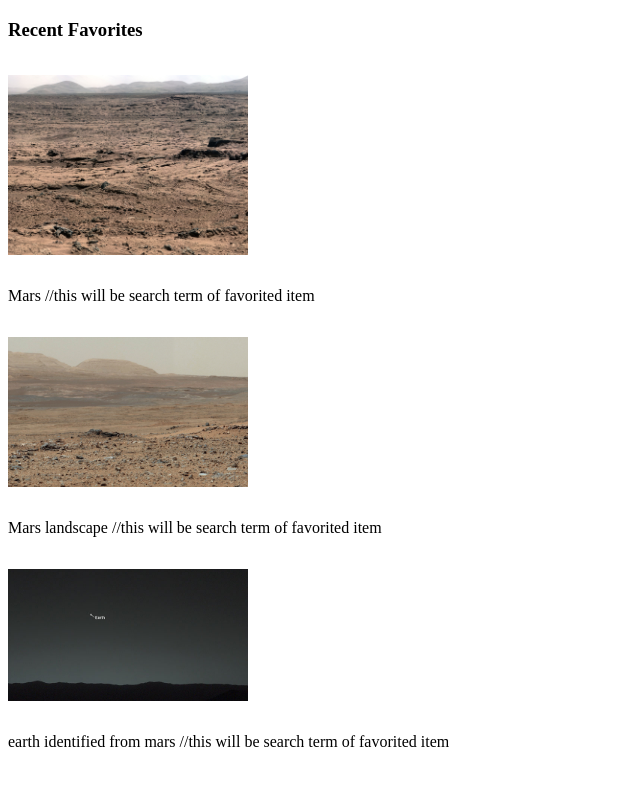
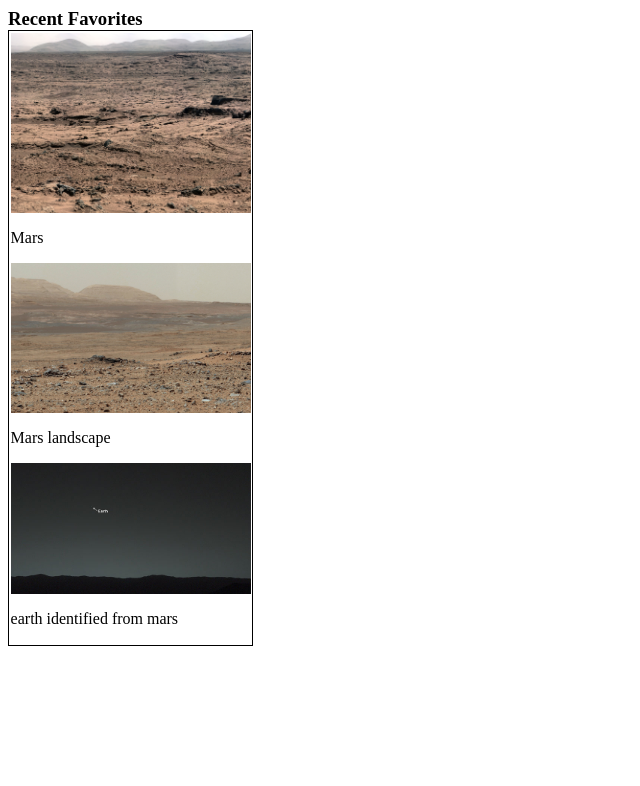
Before and after one commit to KMSkelton/virtualTour, a plain HTML site: page verticalSidebar.html in a window 1280 px wide. Shown: the whole page, without its empty margins (0-640 px from the left). Drawn offline with Linux system fonts and the light colour scheme.

Commit message:
flexbox: border, padded

```diff
--- a/verticalSidebar.css
+++ b/verticalSidebar.css
@@ -5,8 +5,13 @@
     justify-content: space-around;
     align-content: flex-start;
     align-items: flex-start;
+    border: 0.1em solid;
+    padding: 0.1em;
+    max-width: 15em;
 }
 img {
   width: 15em;
-  margin: 1em 0;
 }
+h3 {
+  margin: 0;
+}
--- a/verticalSidebar.html
+++ b/verticalSidebar.html
@@ -15,15 +15,15 @@
   <div class="flex-container__vertical">
     <img id="vertical--top" src="/images/vertical-top.jpg" />
     <p id="vertical--top__location">
-      Mars //this will be search term of favorited item
+      Mars <!-- this will be search term of favorited item -->
     </p>
     <img id="vertical--center" src="/images/vertical-center.jpg" />
     <p id="vertical--center__location">
-      Mars landscape //this will be search term of favorited item
+      Mars landscape <!-- this will be search term of favorited item -->
     </p>
     <img id="vertical--bottom" src="/images/vertical-bottom.jpg" />
     <p id="vertical--center__location">
-      earth identified from mars //this will be search term of favorited item
+      earth identified from mars <!-- this will be search term of favorited item -->
     </p>
   </div>
 </body>
```
